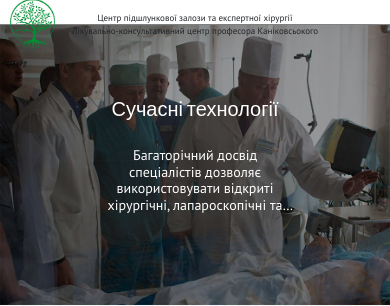
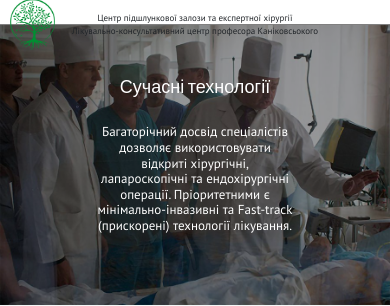
Before and after one commit to VKhomiuk/Hospital2020, a Django app: page / in a window 390 px wide. Shown: the part 66-372 px from the top of the page. Run offline with Django 3.2, Linux system fonts and the light colour scheme; data that the repository does not hold is empty; some libraries are stand-ins or nearby versions.

Commit message:
slider_fix_4

```diff
--- a/static/style/style.css
+++ b/static/style/style.css
@@ -1041,14 +1041,14 @@ h1, h2, h3, h4, h5 {
     }
 
     .header__body .slider .slide__header {
-        font-size: 20px;
+        font-size: 18px;
     }
 
     .header__body .slider .slide__text {
-        font-size: 14px;
+        font-size: 13px;
         padding-bottom: 0;
         display: -webkit-box;
-        -webkit-line-clamp: 4;
+        /*-webkit-line-clamp: 4;*/
         -webkit-box-orient: vertical;
         overflow: hidden;
         margin-bottom: 20px;
```
